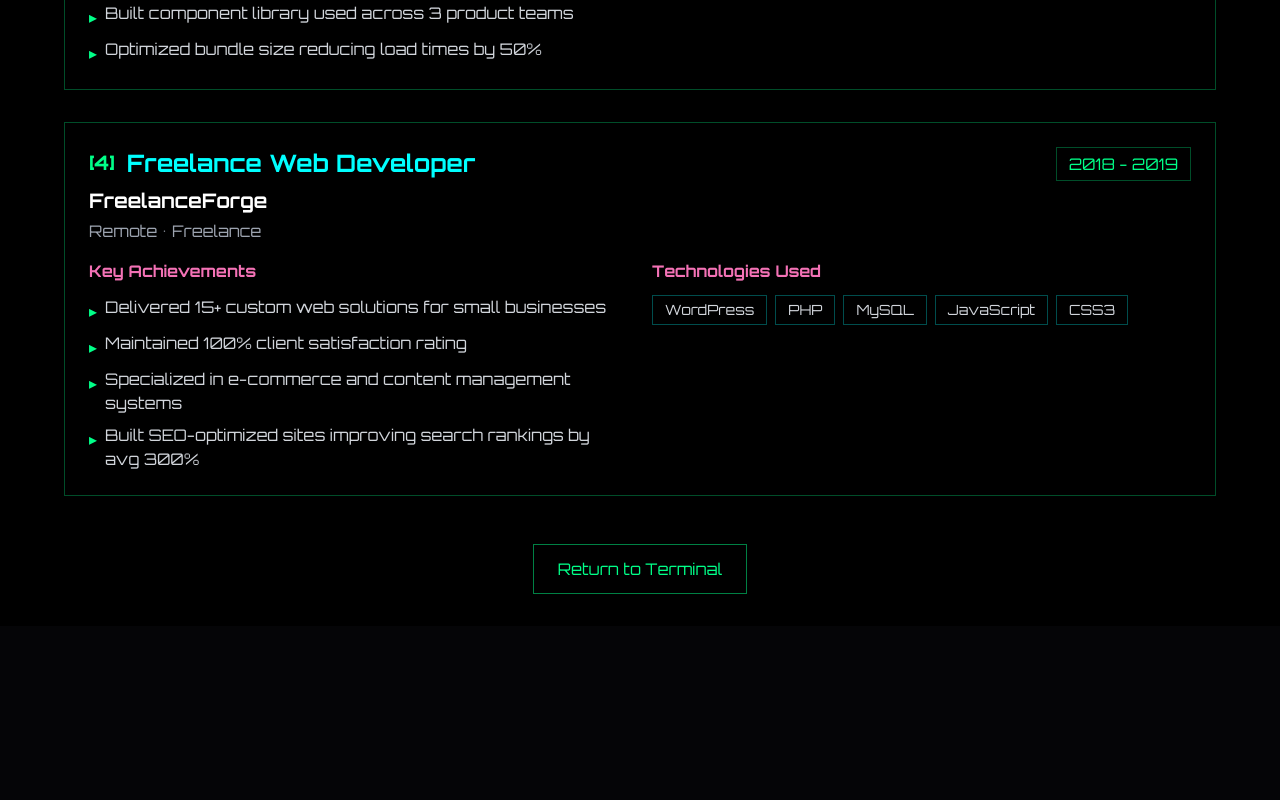
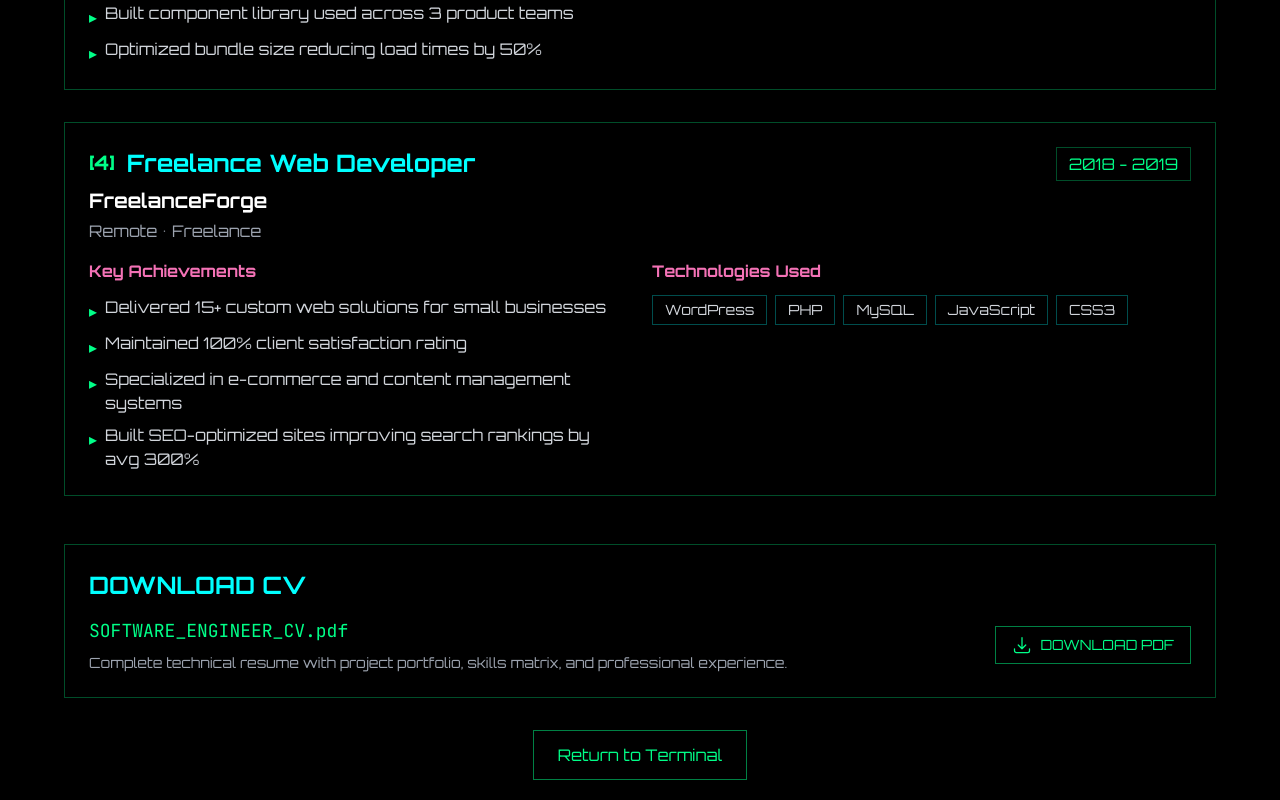
Before and after one commit to mranosa/cyberpunk-terminal-portfolio, a Next.js app: page /work in a window 1280 px wide. Shown: the part 1280-2080 px from the top of the page. Before the commit the page ends 1906 px from the top, so only its background shows below. Built offline with nearby package versions, Linux system fonts and the light colour scheme; no server answers.

Commit message:
Moved cv section to work and removed cv command

```diff
--- a/app/work/page.tsx
+++ b/app/work/page.tsx
@@ -4,7 +4,7 @@
 import { useRouter } from 'next/navigation'
 import { workExperience } from '@/components/terminal/data/workExperience'
 import MatrixRain from '@/components/MatrixRainWrapper'
-import { ArrowLeftIcon } from '@heroicons/react/24/outline'
+import { ArrowLeftIcon, ArrowDownTrayIcon } from '@heroicons/react/24/outline'
 
 export default function WorkPage() {
   const router = useRouter()
@@ -138,7 +138,38 @@
 
           <motion.div
             variants={itemVariants}
-            className="mt-12 text-center"
+            className="mt-12 border border-cyber-green/30 p-6 bg-black/60 backdrop-blur-sm"
+          >
+            <h2 className="text-2xl font-bold text-cyber-cyan mb-4">DOWNLOAD CV</h2>
+            <div className="flex flex-col md:flex-row items-start md:items-center justify-between gap-4">
+              <div>
+                <div className="text-cyber-green font-mono text-lg mb-2">
+                  SOFTWARE_ENGINEER_CV.pdf
+                </div>
+                <div className="text-gray-400 text-sm">
+                  Complete technical resume with project portfolio, skills matrix,
+                  and professional experience.
+                </div>
+              </div>
+              <button
+                onClick={() => {
+                  const link = document.createElement('a')
+                  link.href = '/cv/SOFTWARE_ENGINEER_CV.pdf'
+                  link.download = 'SOFTWARE_ENGINEER_CV.pdf'
+                  link.click()
+                }}
+                className="text-cyber-green hover:text-white text-sm border border-cyber-green/50
+                         hover:border-cyber-green px-4 py-2 transition-colors flex items-center gap-2"
+              >
+                <ArrowDownTrayIcon className="w-5 h-5" />
+                <span>DOWNLOAD PDF</span>
+              </button>
+            </div>
+          </motion.div>
+
+          <motion.div
+            variants={itemVariants}
+            className="mt-8 text-center"
           >
             <button
               onClick={handleBackToTerminal}
--- a/components/Terminal.tsx
+++ b/components/Terminal.tsx
@@ -15,7 +15,6 @@
   SkillsCommand,
   SkillsCategoryCommand,
   RecommendationsCommand,
-  CVCommand,
   ThoughtsCommand,
   AboutCommand,
   MatrixCommand
@@ -97,11 +96,6 @@
         if (skills[category]) {
           output = <SkillsCategoryCommand category={category} />
         }
-        break
-
-      case 'cv':
-      case 'resume':
-        output = <CVCommand />
         break
 
       case 'thoughts':
--- a/components/terminal/commands/HelpCommand.tsx
+++ b/components/terminal/commands/HelpCommand.tsx
@@ -21,9 +21,6 @@
         <span className="nova-purple">skills [category]</span> - Display skills matrix (languages, frameworks, tools)
       </div>
       <div className="ultra-light">
-        <span className="aurora-green">cv</span> - Download curriculum vitae
-      </div>
-      <div className="ultra-light">
         <span className="aurora-green">thoughts</span> - Display random thoughts
       </div>
       <div className="ultra-light">
--- a/components/terminal/commands/OtherCommands.tsx
+++ b/components/terminal/commands/OtherCommands.tsx
@@ -1,46 +1,4 @@
 import { thoughts } from '../data/thoughts'
-import { ArrowDownTrayIcon } from '@heroicons/react/24/outline'
-
-export function CVCommand() {
-  return (
-    <div className="space-y-3">
-      <div className="text-cyber-cyan">CV DOWNLOAD INITIATED...</div>
-      <div className="border border-cyber-green/30 bg-black/20 p-4">
-        <div className="flex items-center justify-between mb-3">
-          <div className="text-cyber-green font-mono text-sm">
-            SOFTWARE_ENGINEER_CV.pdf
-          </div>
-          <div className="text-cyber-green text-xs">2.4MB</div>
-        </div>
-        <div className="text-gray-400 text-sm mb-4">
-          Complete technical resume with project portfolio, skills matrix,
-          and professional experience.
-        </div>
-        <div className="flex items-center gap-4">
-          <button
-            onClick={() => {
-              const link = document.createElement('a')
-              link.href = '/cv/SOFTWARE_ENGINEER_CV.pdf'
-              link.download = 'SOFTWARE_ENGINEER_CV.pdf'
-              link.click()
-            }}
-            className="text-cyber-green hover:text-white text-sm border border-cyber-green/50
-                     hover:border-cyber-green px-3 py-1 transition-colors"
-          >
-            <ArrowDownTrayIcon className="w-4 h-4 inline mr-1" />
-            DOWNLOAD.PDF
-          </button>
-          <div className="text-gray-500 font-mono text-xs">
-            STATUS: <span className="text-cyber-green">READY</span>
-          </div>
-        </div>
-      </div>
-      <div className="text-gray-500 text-xs font-mono">
-        $ curl -O https://portfolio.domain/cv/SOFTWARE_ENGINEER_CV.pdf
-      </div>
-    </div>
-  )
-}
 
 export function ThoughtsCommand() {
   const randomThought = thoughts[Math.floor(Math.random() * thoughts.length)]
--- a/components/terminal/commands/index.ts
+++ b/components/terminal/commands/index.ts
@@ -4,4 +4,4 @@
 export { WorkExperienceCommand } from './WorkExperienceCommand'
 export { SkillsCommand, SkillsCategoryCommand } from './SkillsCommand'
 export { RecommendationsCommand } from './RecommendationsCommand'
-export { CVCommand, ThoughtsCommand, AboutCommand, MatrixCommand } from './OtherCommands'
+export { ThoughtsCommand, AboutCommand, MatrixCommand } from './OtherCommands'
```
